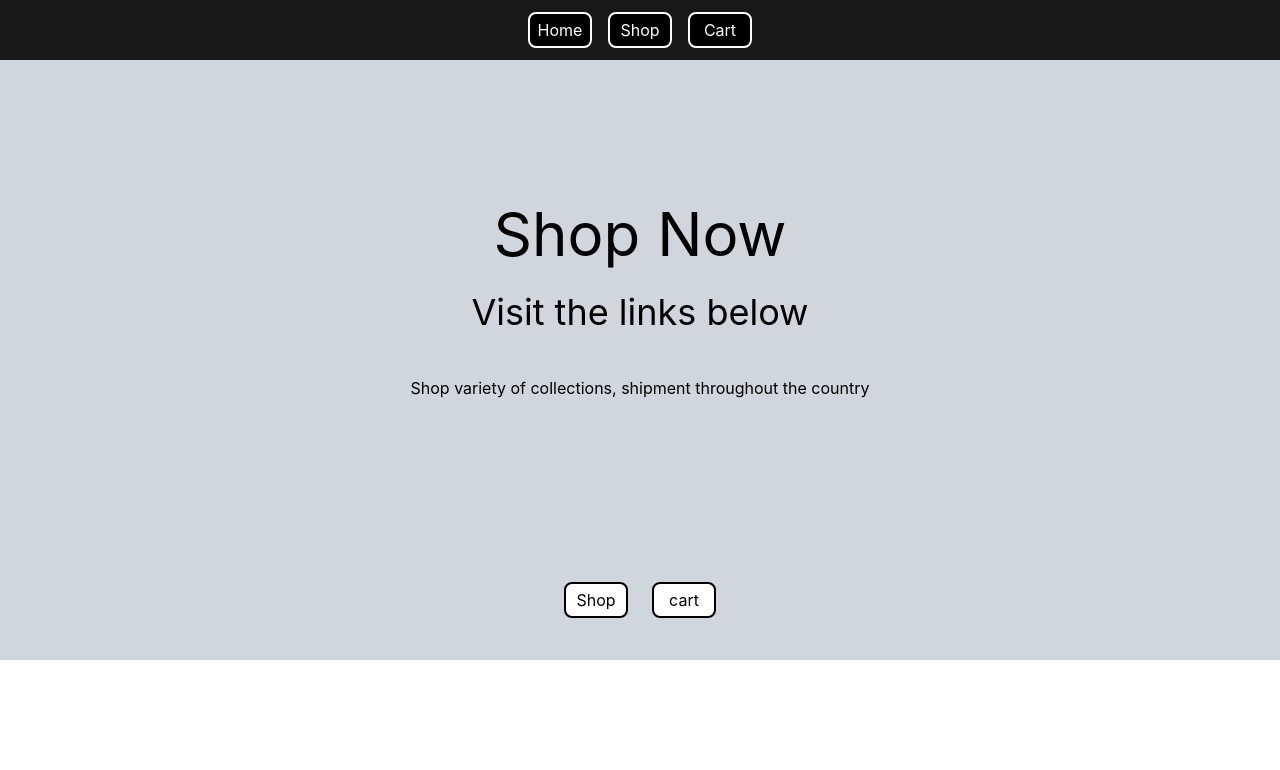
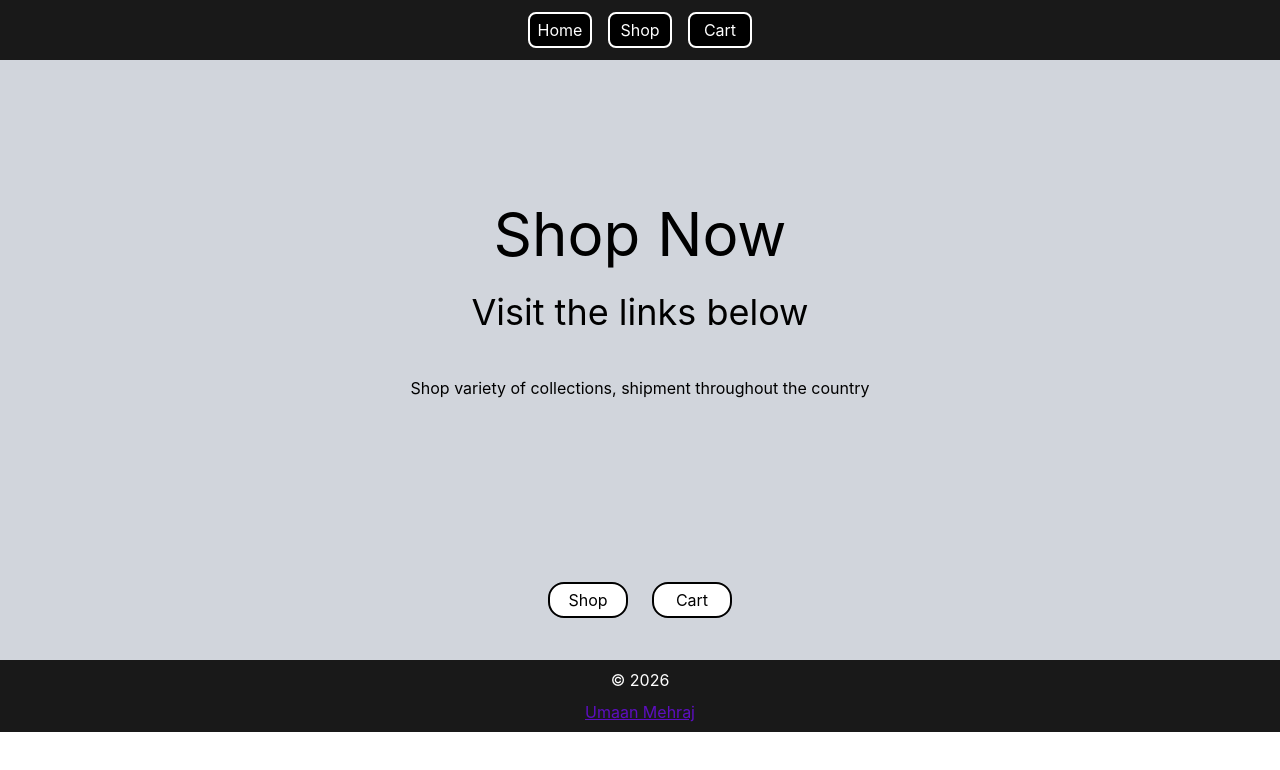
Before and after one commit to UmaanMehraj/shopping-cart, a React (Vite) app: page / in a window 1280 px wide. Shown: the top 770 px of the page. Built offline with nearby package versions, Linux system fonts and the light colour scheme.

Commit message:
add: footer.jsx

```diff
--- a/src/App.jsx
+++ b/src/App.jsx
@@ -1,3 +1,4 @@
+import Footer from './components/footer'
 import Home from './components/homepage'
 import NavBar from './components/navbar'
 
@@ -6,6 +7,7 @@ const App = () => {
     <>
       <NavBar />
       <Home />
+      <Footer />
     </>
   )
 }
--- /dev/null
+++ b/src/components/footer.jsx
@@ -0,0 +1,17 @@
+export default function Footer() {
+  return (
+    <>
+      <div className='max-h-20 w-screen bg-black/90 backdrop-blur-3xl flex flex-col justify-center items-center gap-2 text-white p-2'>
+        <div>&copy; 2026</div>
+        <div>
+          <a
+            href='https://github.com/UmaanMehraj'
+            className='underline text-violet-800'
+          >
+            Umaan Mehraj
+          </a>
+        </div>
+      </div>
+    </>
+  )
+}
--- a/src/components/homepage.jsx
+++ b/src/components/homepage.jsx
@@ -15,11 +15,11 @@ export default function Home() {
         </div>
       </div>
       <div className='bg-gray-300 min-h-30 w-screen flex gap-4 justify-center items-center'>
-        <div className='m-1 h-8 w-16 bg-white p-4 rounded-lg border-2 flex justify-center items-center transition-all duration-300 ease-in-out hover:bg-black hover:text-white'>
+        <div className='m-1 h-8 w-20 bg-white p-4 rounded-2xl border-2 flex justify-center items-center transition-all duration-300 ease-in-out hover:bg-black hover:text-white'>
           <Link to='/shop'>Shop</Link>
         </div>
-        <div className='m-1 h-8 w-16 bg-white p-4 rounded-lg border-2 flex justify-center items-center transition-all duration-300 ease-in-out hover:bg-black hover:text-white'>
-          <Link to='/cart'>cart</Link>
+        <div className='m-1 h-8 w-20 bg-white p-4 rounded-2xl border-2 flex justify-center items-center transition-all duration-300 ease-in-out hover:bg-black hover:text-white'>
+          <Link to='/cart'>Cart</Link>
         </div>
       </div>
     </>
```
